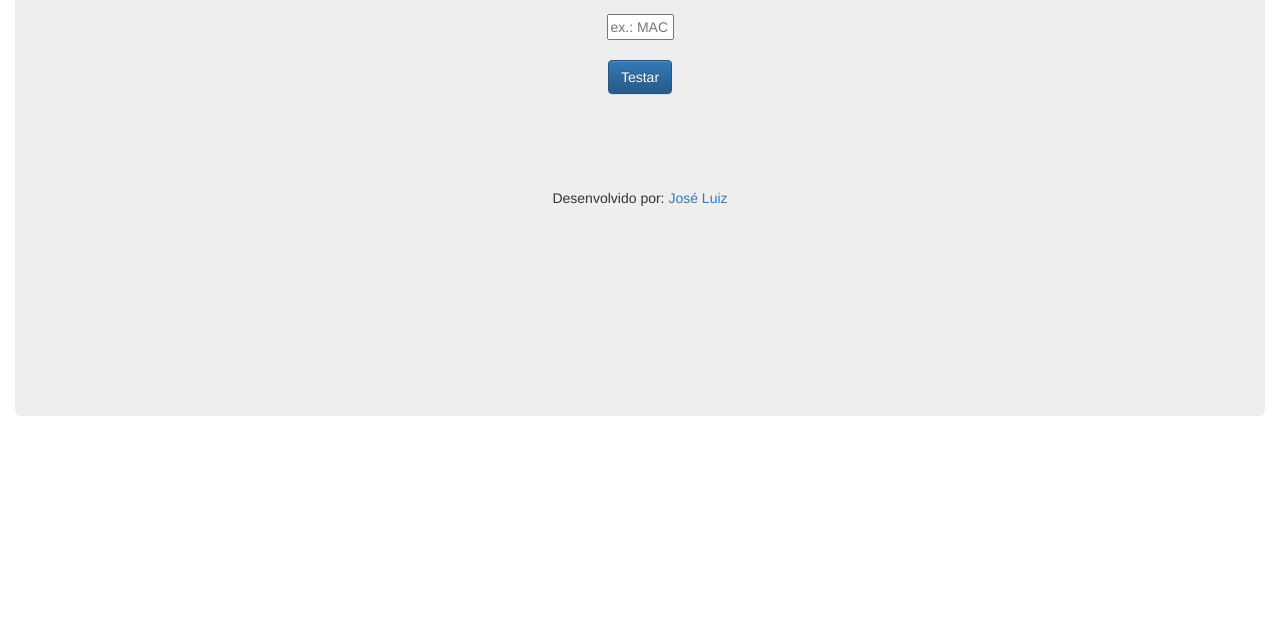
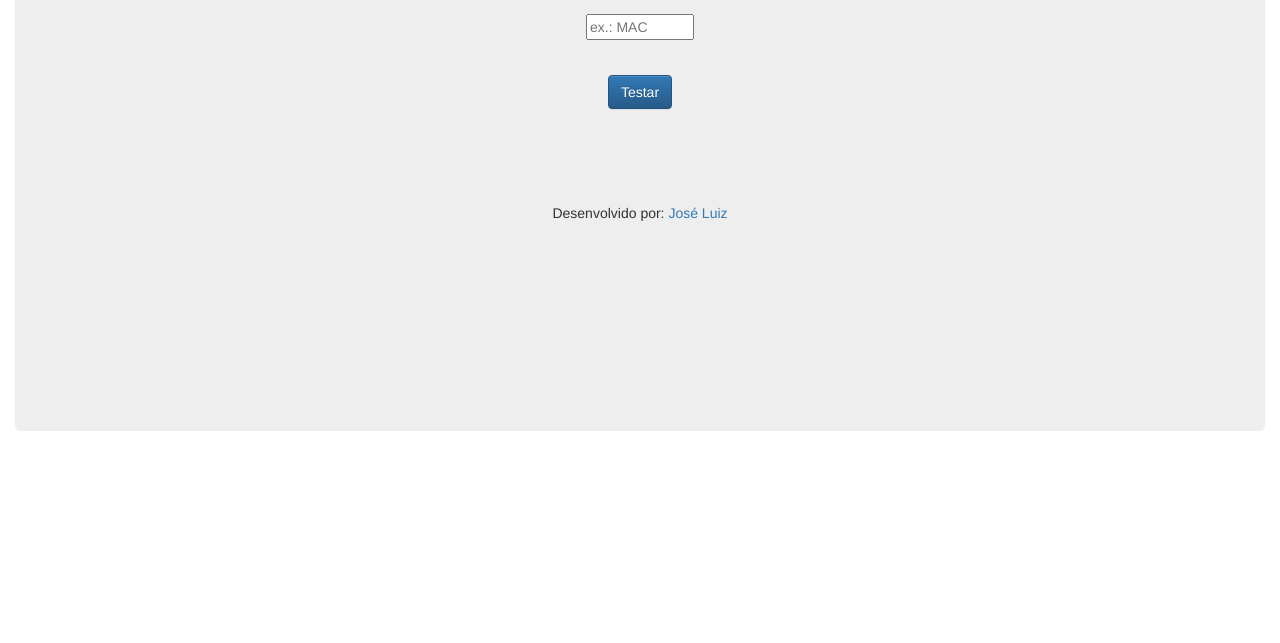
Before and after one commit to joseluiz123/joseluiz123.github.io, a plain HTML site: page index.html in a window 1280 px wide. Shown: the part 157-800 px from the top of the page. Drawn offline with nearby package versions, Linux system fonts and the light colour scheme.

Commit message:
Update index.html

```diff
--- a/index.html
+++ b/index.html
@@ -58,7 +58,7 @@
                   <input type="hidden" name="latitude" value="" id="lt" />
                   <input type="hidden" name="longitude" value="" id="lg" />
 
-                  <input type="text" name="mac" size="5" class="form" placeholder="ex.: MAC" required="required" id="mac">
+                  <input type="text" name="mac" size="10" class="form-group" placeholder="ex.: MAC" required="required" id="mac">
                   <br><br>
                   <input type="submit" value="Testar"  class="btn btn-primary">
 
```
